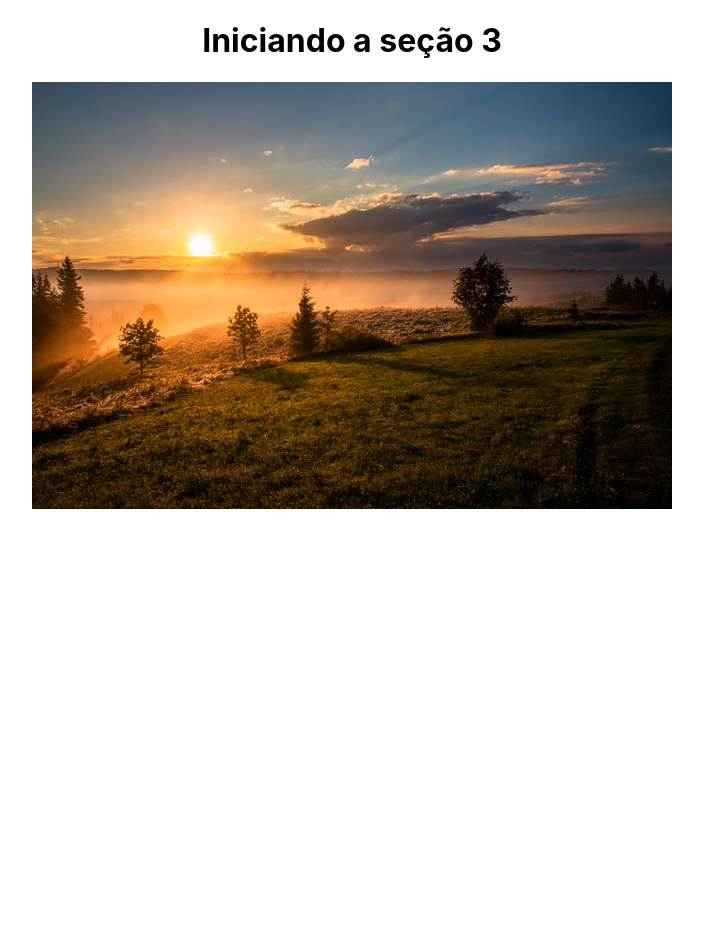
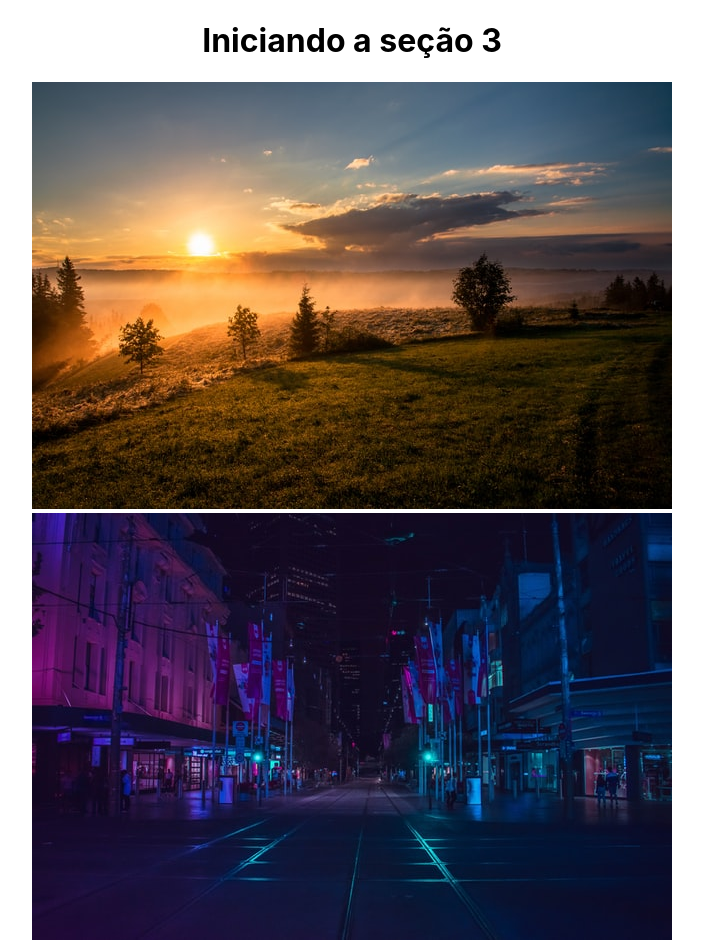
Before and after one commit to CFias/react, a React (Create React App) app in the folder 3_SECTION3/section3/: page / in a window 1280 px wide. Shown: the whole page, without its empty margins (288-991 px from the left). Before the commit the page ends 800 px from the top, so only its background shows below. Built offline with nearby package versions, Linux system fonts and the light colour scheme.

Commit message:
Update App.js

```diff
--- a/3_SECTION3/section3/src/App.js
+++ b/3_SECTION3/section3/src/App.js
@@ -1,12 +1,17 @@
-import logo from './logo.svg';
 import './App.css';
+import City from './assets/city.jpg'
 
 function App() {
   return (
     <div className="App">
         <h1>Iniciando a seção 3</h1>
+          {/* Imagem em public */}
         <div>
           <img src="/img1.jpg" alt="Paisagem" />
+        </div>
+          {/* Imagem em asset */}
+        <div>
+          <img src={City} alt="Cidade" />
         </div>
     </div>
   );
```
